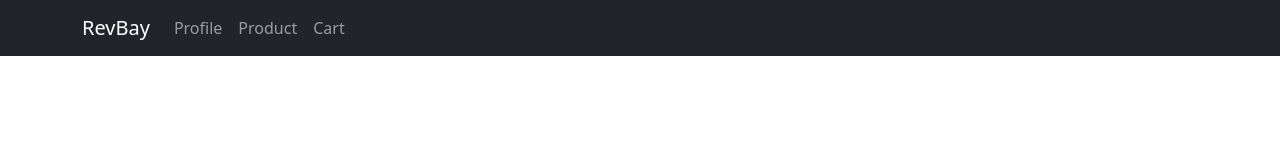
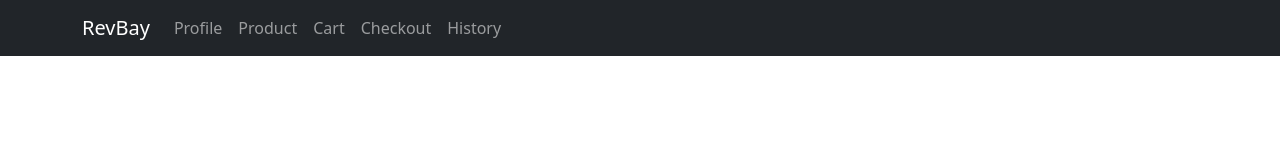
Before and after one commit to 2014-JavaFS/Group5Project1_RevBay_FrontEnd, a React (Vite) app in the folder revbay/: page / in a window 1280 px wide. Shown: the top 160 px of the page. Built offline with nearby package versions, Linux system fonts and the light colour scheme.

Commit message:
Added The Transaction Calls to the Bar

```diff
--- a/revbay/src/components/navigation-bar.tsx
+++ b/revbay/src/components/navigation-bar.tsx
@@ -10,6 +10,8 @@ export default function NavigationBar() {
                 <Nav.Link href="/login">Profile</Nav.Link>
                 <Nav.Link href="/products">Product</Nav.Link>
                 <Nav.Link href="/cart">Cart</Nav.Link>
+                <Nav.Link href="/transaction/Checkout">Checkout</Nav.Link>
+                <Nav.Link href="/transaction/History">History</Nav.Link>
             </Nav>
             </Container>
         </Navbar>
```
